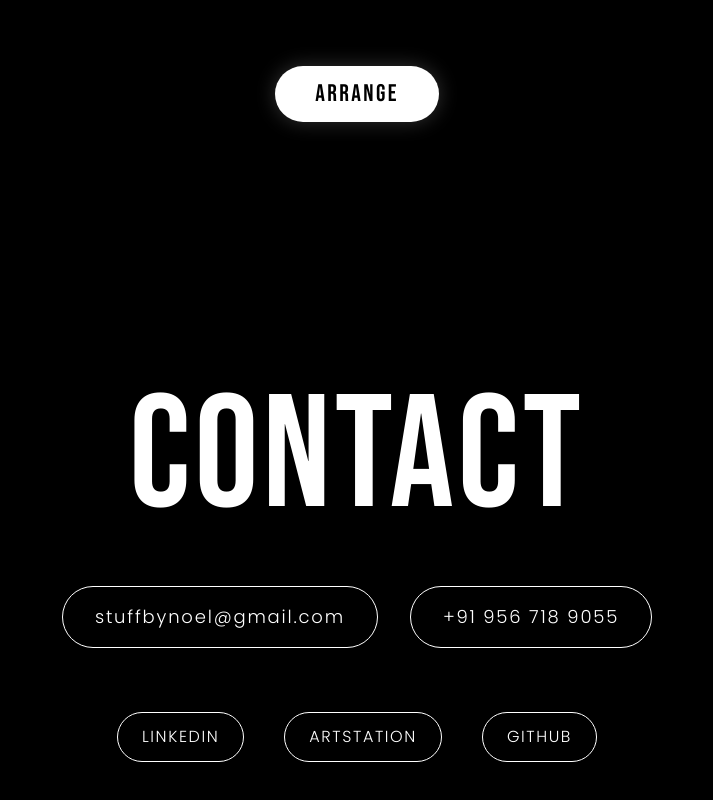
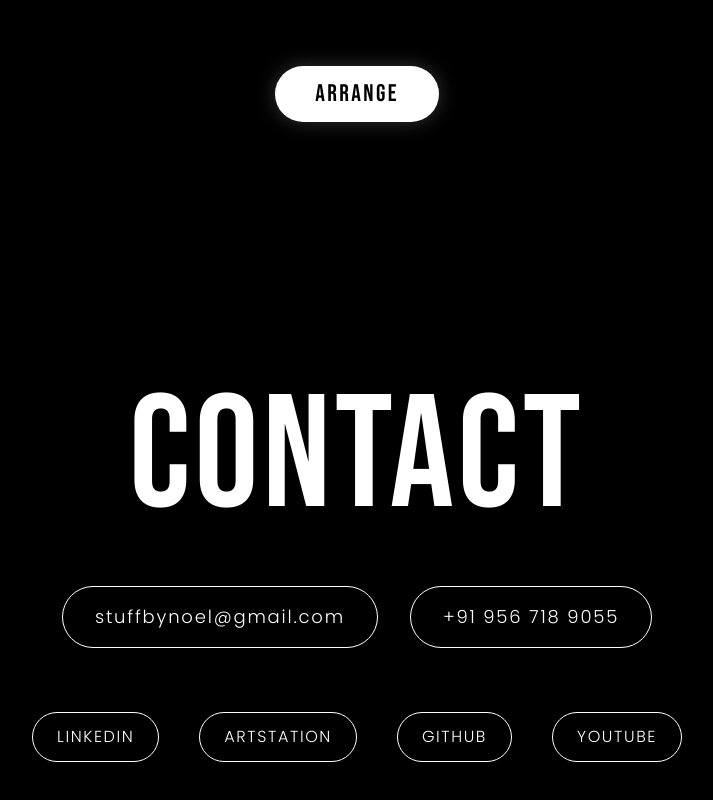
Before and after one commit to StuffbyNoel/Portfolio, a plain HTML site: page index.html in a window 1280 px wide. Shown: the part 2230-3030 px from the top of the page, without its empty margins (283-996 px from the left). Drawn offline with nearby package versions, Linux system fonts and the light colour scheme.

Commit message:
Update index.html

```diff
--- a/index.html
+++ b/index.html
@@ -130,6 +130,7 @@
                 <a href="https://www.linkedin.com/in/noelchackomathew/" target="_blank" class="px-6 py-3 border border-white rounded-full hover:bg-white hover:text-black transition-colors duration-300 active:scale-95">LinkedIn</a>
                 <a href="https://stuff_by_noel.artstation.com" target="_blank" class="px-6 py-3 border border-white rounded-full hover:bg-white hover:text-black transition-colors duration-300 active:scale-95">Artstation</a>
                 <a href="https://github.com/StuffbyNoel" target="_blank" class="px-6 py-3 border border-white rounded-full hover:bg-white hover:text-black transition-colors duration-300 active:scale-95">Github</a>
+                <a href="https://www.youtube.com/@stuffbynoel" target="_blank" class="px-6 py-3 border border-white rounded-full hover:bg-white hover:text-black transition-colors duration-300 active:scale-95">Youtube</a>
             </div>
         </div>
     </section>
```
